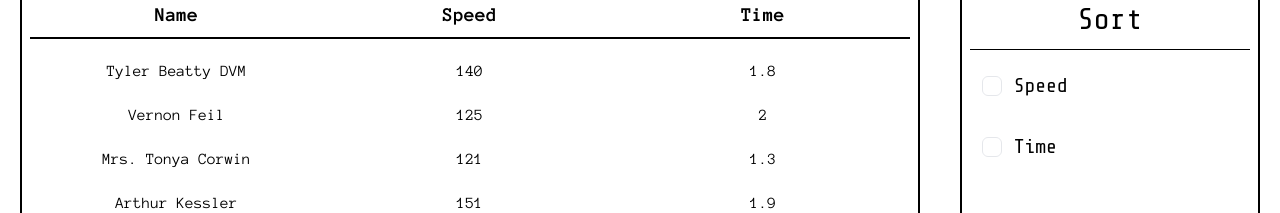
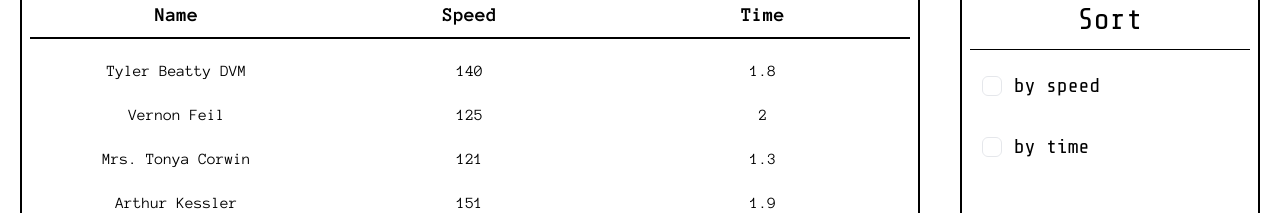
Before and after one commit to AlexTkCk/diploma_everlabs, a React (Create React App) app in the folder client/: page /leaderboard in a window 1280 px wide. Shown: the part 203-416 px from the top of the page. Built offline with nearby package versions, Linux system fonts and the light colour scheme.

Commit message:
L-7-Leaderboard/4/realized sort by speed and time

```diff
--- a/client/src/components/CheckBox.tsx
+++ b/client/src/components/CheckBox.tsx
@@ -3,13 +3,15 @@ import React from "react";
 type TCheckbox = {
   value: string;
   id: string;
+  isChecked: boolean;
   onChange?: (e: any) => void;
 };
-const Checkbox: React.FC<TCheckbox> = ({ value, id }) => {
+const Checkbox: React.FC<TCheckbox> = ({ value, id, onChange, isChecked }) => {
   return (
     <div
       role="button"
       className="flex items-center w-full p-0 leading-tight transition-all rounded-lg outline-none text-start hover:bg-blue-gray-50 hover:bg-opacity-80 hover:text-blue-gray-900 focus:bg-blue-gray-50 focus:bg-opacity-80 focus:text-blue-gray-900 active:bg-blue-gray-50 active:bg-opacity-80 active:text-blue-gray-900"
+      onChange={onChange}
     >
       <label
         htmlFor={id}
@@ -24,6 +26,7 @@ const Checkbox: React.FC<TCheckbox> = ({ value, id }) => {
               <input
                 id={id}
                 type="checkbox"
+                checked={isChecked}
                 className="before:content[''] peer relative h-5 w-5 cursor-pointer appearance-none rounded-md border border-blue-gray-200 transition-all before:absolute before:top-2/4 before:left-2/4 before:block before:h-12 before:w-12 before:-translate-y-2/4 before:-translate-x-2/4 before:rounded-full before:bg-blue-gray-500 before:opacity-0 before:transition-opacity checked:border-gray-900 checked:bg-gray-900 checked:before:bg-gray-900 hover:before:opacity-0"
               />
               <span className="absolute text-white transition-opacity opacity-0 pointer-events-none top-2/4 left-2/4 -translate-y-2/4 -translate-x-2/4 peer-checked:opacity-100">
--- a/client/src/pages/LeaderBoard.tsx
+++ b/client/src/pages/LeaderBoard.tsx
@@ -15,6 +15,9 @@ type TData = {
 const LeaderBoard = () => {
   const [data, setData] = useState<TData[]>(dataLB);
   const [searchData, setSearchData] = useState("");
+  const [sortBySpeed, setSortBySpeed] = useState(false);
+  const [sortByTime, setSortByTime] = useState(false);
+  const [initialData, setInitialData] = useState<TData[]>([]);
 
   const handleSearch = (e: any) => {
     setSearchData(e.target.value);
@@ -25,18 +28,28 @@ const LeaderBoard = () => {
   );
 
   const handleSort = (sortBy: string) => {
-    const newData = [...data];
+    let newData = [...data];
+
     if (sortBy === "speed") {
-      newData.sort((a, b) => b.speed - a.speed);
+      newData = sortBySpeed
+        ? newData.sort((a, b) => a.speed - b.speed)
+        : newData.sort((a, b) => b.speed - a.speed);
+      setSortBySpeed(!sortBySpeed);
+      setSortByTime(false);
     } else if (sortBy === "time") {
-      newData.sort((a, b) => a.time - b.time);
+      newData = sortByTime
+        ? newData.sort((a, b) => b.time - a.time)
+        : newData.sort((a, b) => a.time - b.time);
+      setSortByTime(!sortByTime);
+      setSortBySpeed(false);
     }
     setData(newData);
   };
 
   useEffect(() => {
+    setInitialData(dataLB);
     setData(dataLB);
-  }, [dataLB]);
+  }, []);
 
   return (
     <motion.div
@@ -78,15 +91,22 @@ const LeaderBoard = () => {
           </div>
         </div>
 
-        <div className="w-1/4 h-full border-2 border-black rounded-2xl py-5 px-2 font-primary flex flex-col gap-3 items-center">
+        <div className="relative w-1/4 h-full border-2 border-black rounded-2xl py-5 px-2 font-primary flex flex-col gap-3 items-center">
           <span className="text-center text-3xl">Sort</span>
           <hr className="border-black w-full" />
+
           <Checkbox
-            value="Speed"
-            id="rt"
+            value="by speed"
+            id="speed"
+            isChecked={sortBySpeed}
             onChange={() => handleSort("speed")}
           />
-          <Checkbox value="Time" id="ms" onChange={() => handleSort("time")} />
+          <Checkbox
+            value="by time"
+            id="time"
+            isChecked={sortByTime}
+            onChange={() => handleSort("time")}
+          />
         </div>
       </div>
     </motion.div>
```
